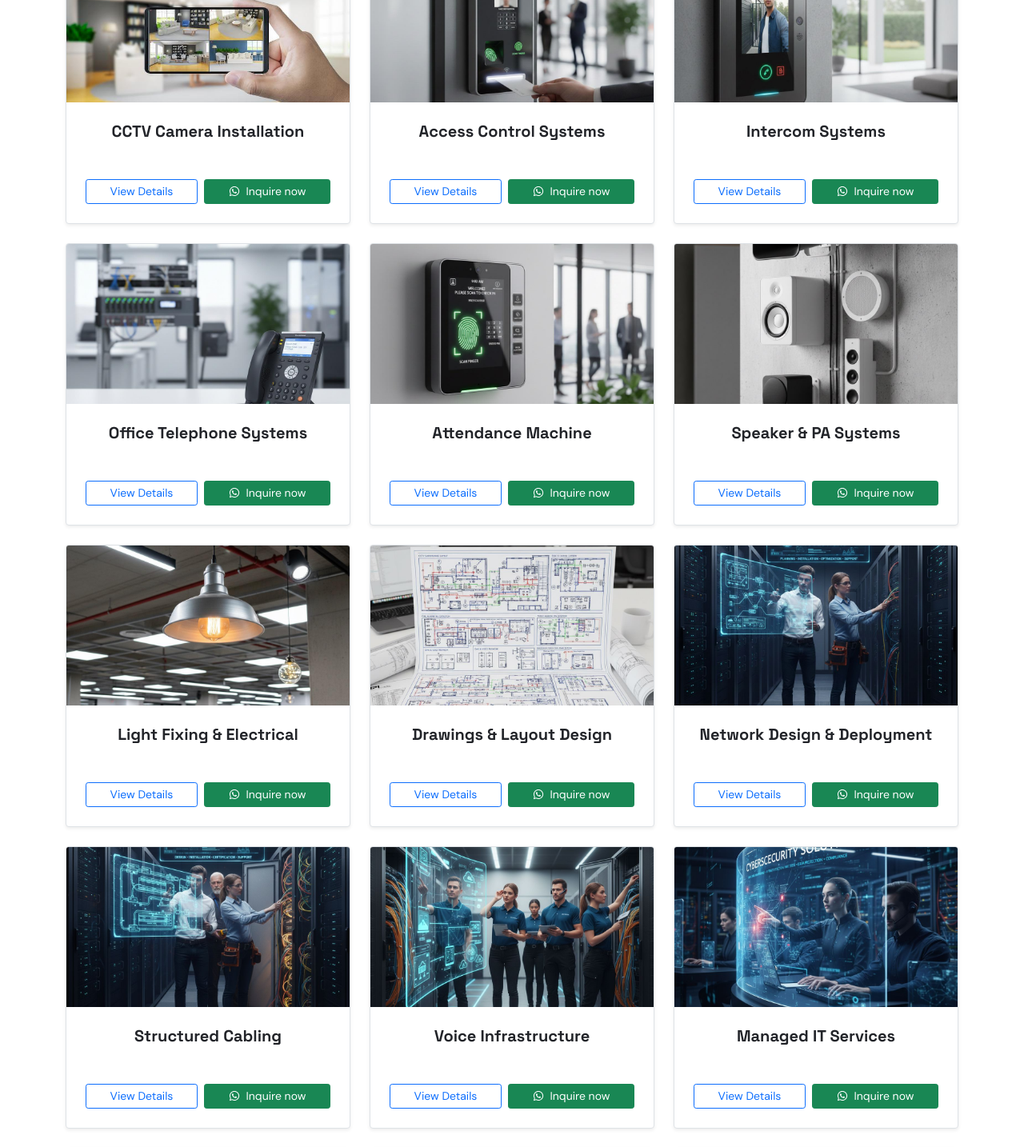
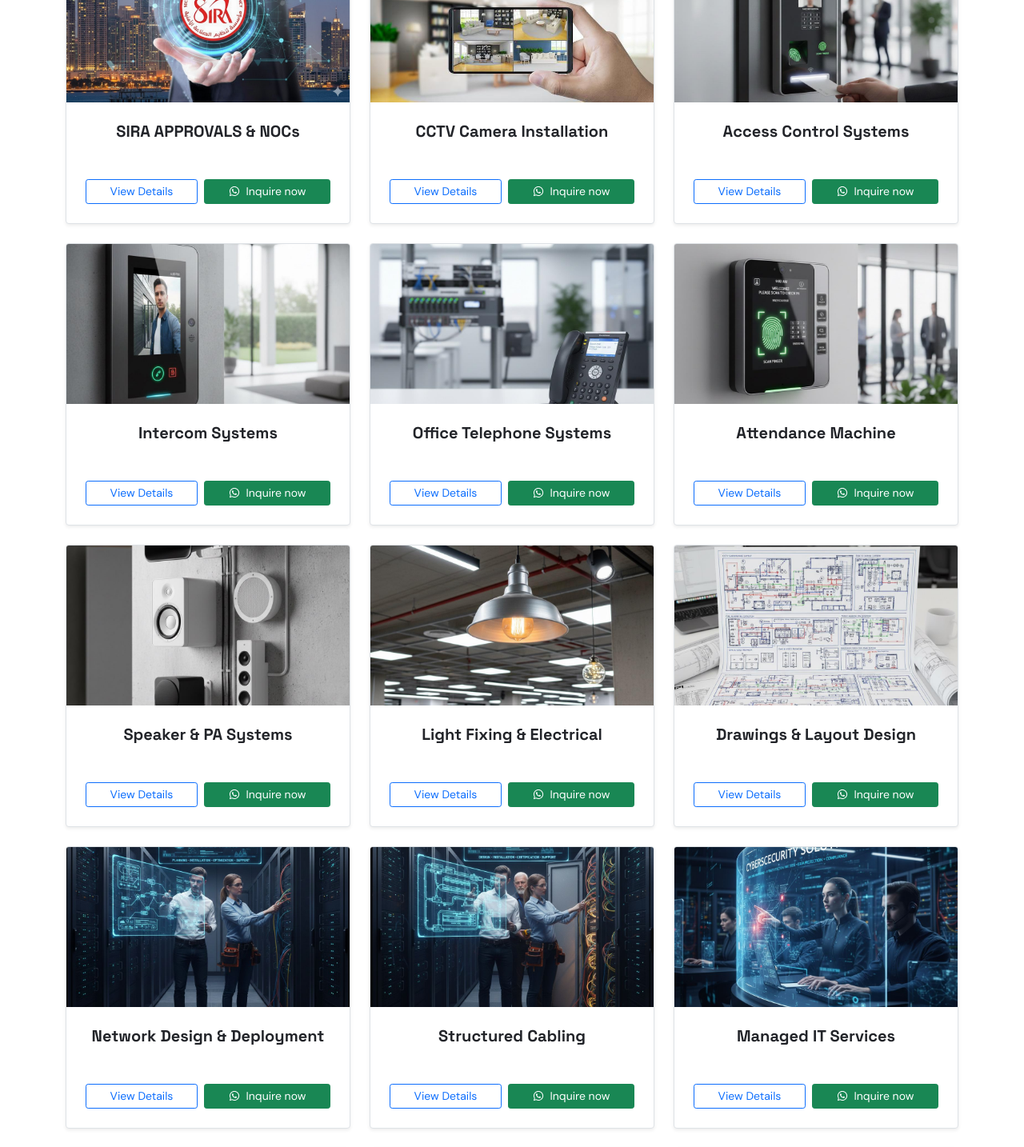
Before and after one commit to shahbaz-nawaz-ntu/ITGuys, a React (Vite) app: page / in a window 1280 px wide. Shown: the part 1460-2894 px from the top of the page at 80% size. Built offline with nearby package versions, Linux system fonts and the light colour scheme.

Commit message:
add new service

```diff
--- a/src/components/HomeThree/HomeThreegridService.jsx
+++ b/src/components/HomeThree/HomeThreegridService.jsx
@@ -18,6 +18,7 @@ import ManagedITImg from '../../assets/images/service images/WhatsApp Image 2025
 import CybersecurityImg from '../../assets/images/service images/WhatsApp Image 2025-12-17 at 11.20.49 PM (1).jpeg'; // Tentative
 import WebAppImg from '../../assets/images/service images/web-app-development-dubai.jpeg';
 import AIImg from '../../assets/images/service images/ai-solutions-chatbot-virtual-assistant-automation-office-dubai.jpeg';
+import SiraImg from '../../assets/images/service images/sira-approved-noc-dubai.jpeg';
 import { FaWhatsapp } from "react-icons/fa";
 
 
@@ -36,6 +37,13 @@ function HomeThreegridService() {
   };
 
   const services = [
+    {
+      title: "SIRA APPROVALS & NOCs",
+      image: SiraImg,
+      details: "We streamline the mandatory security regulatory requirements for businesses in Dubai. From initial license approvals to security system certifications, our experts ensure your facility meets SIRA (Security Industry Regulatory Agency) standards efficiently.",
+      features: ["SIRA Approvals", "NOCs", "Security System Certifications", "Remote Mobile Viewing Setup", "AMC & Maintenance"],
+      link: "https://wa.me/971588996975?text=Hello%2C+I+am+interested+in+SIRA+Approvals+services+from+ITGuy.ae.+Please+contact+me"
+    },
     {
       title: "CCTV Camera Installation",
       image: CCTVImg,
@@ -106,13 +114,13 @@ function HomeThreegridService() {
       features: ["Cat6 / Cat6A Network Cabling", "Fiber Optic Cabling", "Patch Panels & Server Rack Setup"],
       link: "https://wa.me/971588996975?text=Hello%2C+I+am+interested+in+Structured+Cabling+services+for+my+office.+Kindly+share+details"
     },
-    {
-      title: "Voice Infrastructure",
-      image: VoiceInfraImg,
-      details: "Deployment of internal communication and voice solutions integrated with your IT network.",
-      features: ["Internal Comms", "Voice Integration"],
-      link: "https://wa.me/971588996975?text=Hi%2C+I+want+to+know+more+about+Voice+Infrastructure+services+for+my+business.+Please+contact+me"
-    },
+    // {
+    //   title: "Voice Infrastructure",
+    //   image: VoiceInfraImg,
+    //   details: "Deployment of internal communication and voice solutions integrated with your IT network.",
+    //   features: ["Internal Comms", "Voice Integration"],
+    //   link: "https://wa.me/971588996975?text=Hi%2C+I+want+to+know+more+about+Voice+Infrastructure+services+for+my+business.+Please+contact+me"
+    // },
     {
       title: "Managed IT Services",
       image: ManagedITImg,
```
Also changed, not shown: src/assets/images/service images/sira-approved-noc-dubai.jpeg (added).
